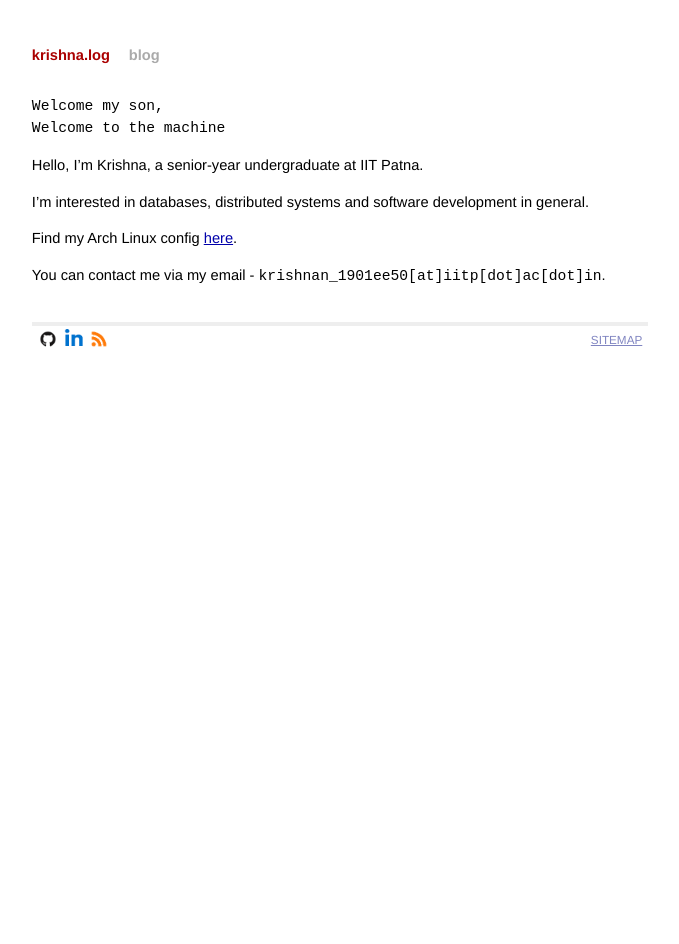
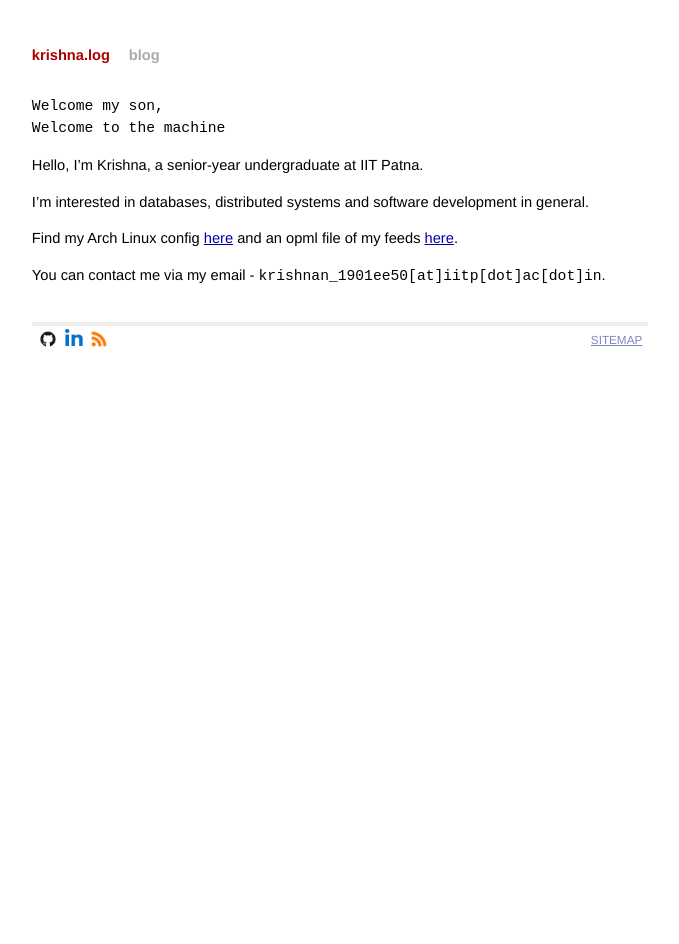
Before and after one commit to lordlabuckdas/lordlabuckdas.github.io, a Jekyll site: the page built from index.md, in a window 1280 px wide. Shown: the whole page, without its empty margins (300-979 px from the left). Built offline with Jekyll 4.4.1, drawn with Linux system fonts in a browser that asks for light colours.

Commit message:
change date and add feeds to index

```diff
--- a/index.md
+++ b/index.md
@@ -11,6 +11,6 @@ Hello, I'm Krishna, a senior-year undergraduate at IIT Patna.
 
 I'm interested in databases, distributed systems and software development in general.
 
-Find my Arch Linux config [here](https://github.com/lordlabuckdas/dotfiles).
+Find my Arch Linux config [here](https://github.com/lordlabuckdas/dotfiles) and an opml file of my feeds [here](https://github.com/lordlabuckdas/lordlabuckdas.github.io/raw/main/feeds.opml).
 
 You can contact me via my email - `krishnan_1901ee50[at]iitp[dot]ac[dot]in`.
```
Also changed, not shown: _posts/2022-06-02-sweepkeep.md (renamed from _posts/2022-05-12-sweepkeep.md).
